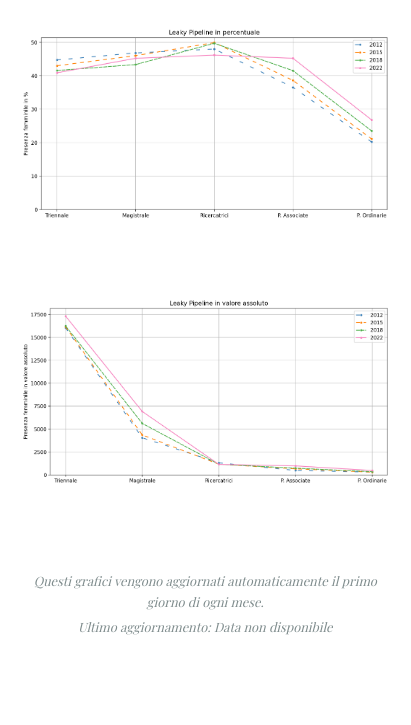
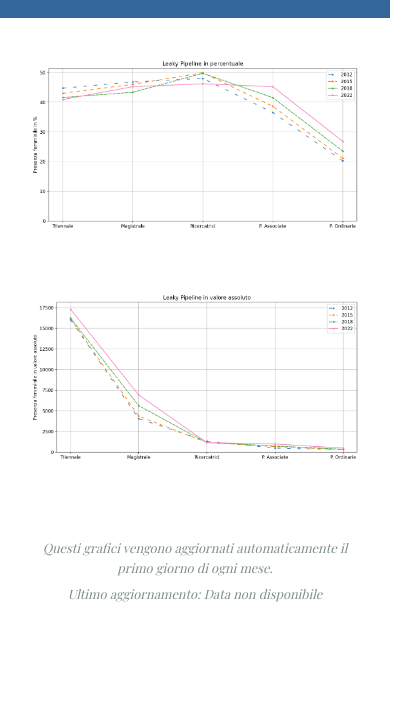
Before and after one commit to codicigluoni/Gender-Econ-Pipeline, a plain HTML site: page index.html in a window 390 px wide. Shown: the part 119-844 px from the top of the page, 411 px wide, since content can reach past the window. Drawn offline with nearby package versions, Linux system fonts and the light colour scheme; no server answers.

Commit message:
Update index.html

```diff
--- a/index.html
+++ b/index.html
@@ -6,59 +6,54 @@
     <title>Genere e Carriera Universitaria</title>
     <link href="https://fonts.googleapis.com/css2?family=Playfair+Display:wght@400;500&display=swap" rel="stylesheet">
     <style>
+        body, html {
+            margin: 0;
+            padding: 0;
+            width: 100%;
+            overflow-x: hidden;
+        }
         body {
             font-family: 'Playfair Display', Georgia, serif;
             line-height: 1.6;
             color: #333;
-            margin: 0;
-            padding: 0;
+            text-align: center;
         }
         .header {
             background-color: #336799;
             padding: 40px 0;
             margin-bottom: 40px;
+            width: 100vw;
+            box-sizing: border-box;
         }
         h1 {
             color: white;
-            text-align: center;
             font-weight: 400;
             font-size: 1.8em;
             margin: 0;
             letter-spacing: 0.5px;
+            padding: 0 20px;
         }
         .container {
             width: 95%;
             max-width: 1200px;
             margin: 0 auto;
             padding: 0 20px;
+            box-sizing: border-box;
         }
         .graph-section {
             margin-bottom: 60px;
         }
-        .graph-section h2 {
-            color: #336799;
-            text-align: center;
-            font-weight: 400;
-            font-size: 1.5em;
-            margin-bottom: 20px;
-            letter-spacing: 0.5px;
-        }
         .graph-wrapper {
-            position: relative;
-            width: 100%;
-            padding-bottom: 56.25%;
-            overflow: hidden;
+            max-width: 800px;
+            margin: 0 auto;
         }
         .graph-wrapper img {
-            position: absolute;
-            top: 0;
-            left: 0;
             width: 100%;
-            height: 100%;
-            object-fit: contain;
+            height: auto;
+            display: block;
+            margin: 0 auto;
         }
         .update-info {
-            text-align: center;
             font-style: italic;
             color: #7f8c8d;
             margin-top: 40px;
@@ -74,9 +69,6 @@
             }
             h1 {
                 font-size: 1.5em;
-            }
-            .graph-section h2 {
-                font-size: 1.2em;
             }
             .update-info {
                 font-size: 0.8em;
@@ -110,8 +102,8 @@
     <script>
         function fetchLastUpdateDate() {
             // Replace with your GitHub username and repository name
-            const owner = 'codicigluoni';
-            const repo = 'Gender-Econ-Pipeline';
+            const owner = 'YourGitHubUsername';
+            const repo = 'YourRepositoryName';
             const filePath = 'graph.png'; // We'll check the date for this file
 
             fetch(`https://api.github.com/repos/${owner}/${repo}/commits?path=${filePath}&page=1&per_page=1`)
```
